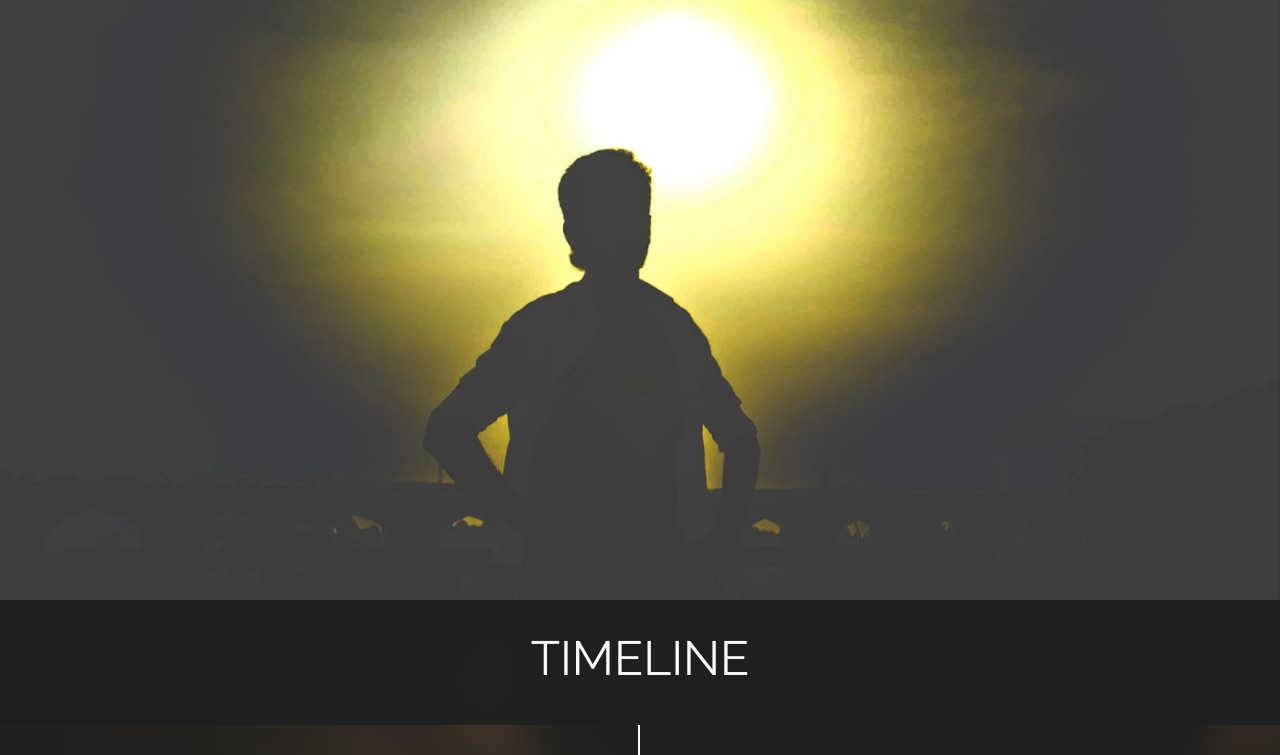
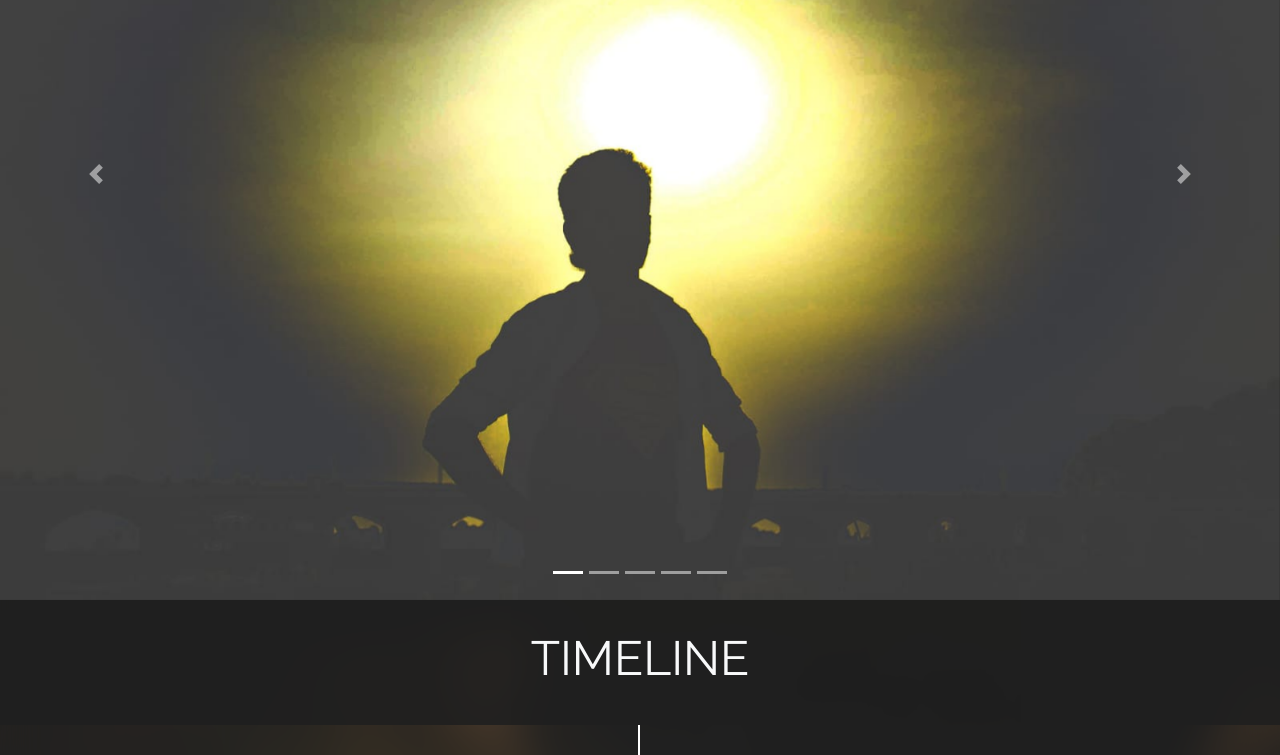
Before and after one commit to Krishnachand07/portfolio, a React (Create React App) app: page / in a window 1280 px wide. Shown: the part 1926-2681 px from the top of the page. Built offline with nearby package versions, Linux system fonts and the light colour scheme; a web font is replaced by a local one.

Commit message:
Gallery added

```diff
--- a/src/Components/SlideShow/index.css
+++ b/src/Components/SlideShow/index.css
@@ -1,5 +1,5 @@
 .slide-show {
-	min-height: 50vh;
+	min-height: 30vh;
 }
 .slide-show img {
 	width: 100%;
--- a/src/Components/SlideShow/index.js
+++ b/src/Components/SlideShow/index.js
@@ -1,5 +1,5 @@
 import React from 'react';
-import { Carousel, CarouselItem } from 'reactstrap';
+import { Carousel, CarouselItem, CarouselIndicators, CarouselControl } from 'reactstrap';
 import { useState } from 'react';
 import image1 from '../../img/chand-3.jpeg';
 import image2 from '../../img/Krish4.jpg';
@@ -44,6 +44,11 @@ const SlideShow = () => {
 		const nextIndex = activeIndex === 0 ? slides.length - 1 : activeIndex - 1;
 		setActiveIndex(nextIndex);
 	};
+	const goToIndex = (newIndex) => {
+		if (animating) return;
+		setActiveIndex(newIndex);
+	};
+
 	const slide = () => {
 		return slides.map((data, i) => {
 			return (
@@ -59,7 +64,10 @@ const SlideShow = () => {
 				<h3 className="text-light">Gallery</h3>
 			</div>
 			<Carousel activeIndex={activeIndex} next={next} previous={previous}>
+				<CarouselIndicators items={slides} activeIndex={activeIndex} onClickHandler={goToIndex} />
 				{slide()}
+				<CarouselControl direction="prev" directionText="Previous" onClickHandler={previous} />
+				<CarouselControl direction="next" directionText="Next" onClickHandler={next} />
 			</Carousel>
 		</div>
 	);
```
